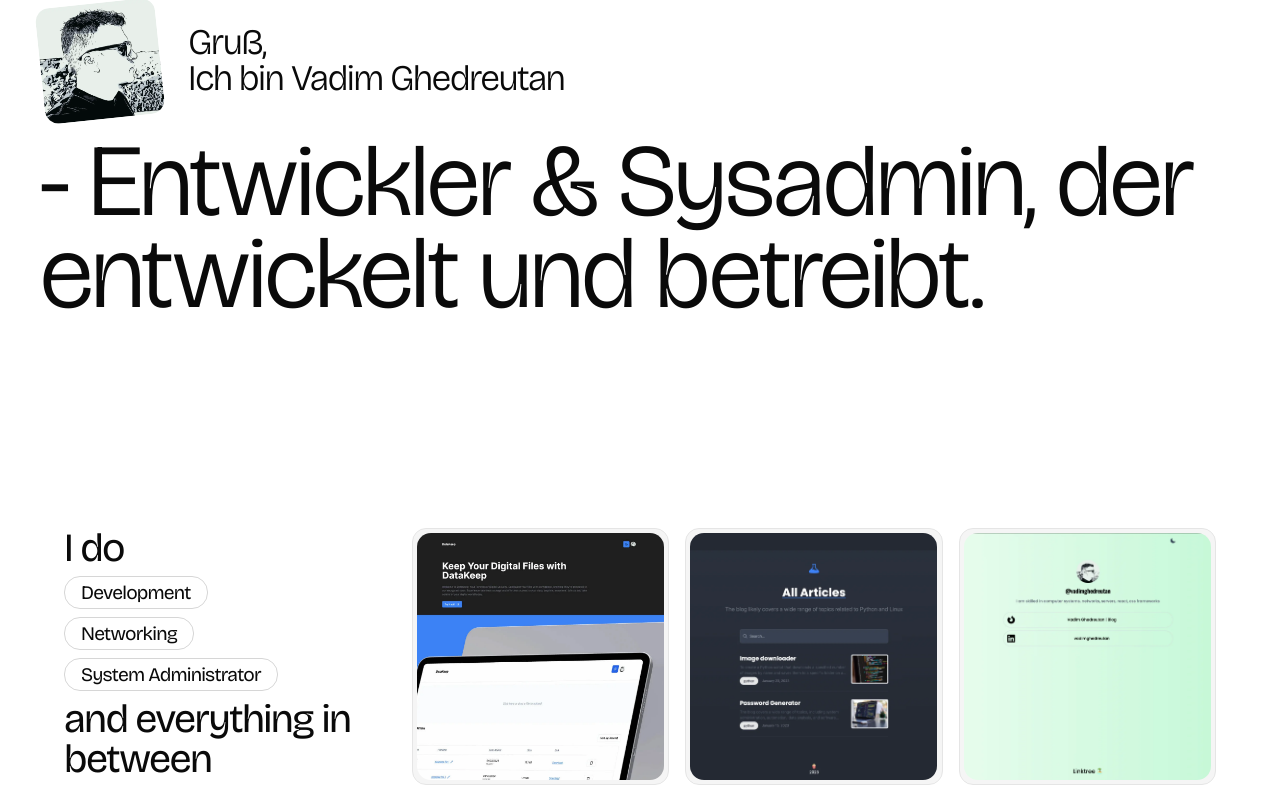
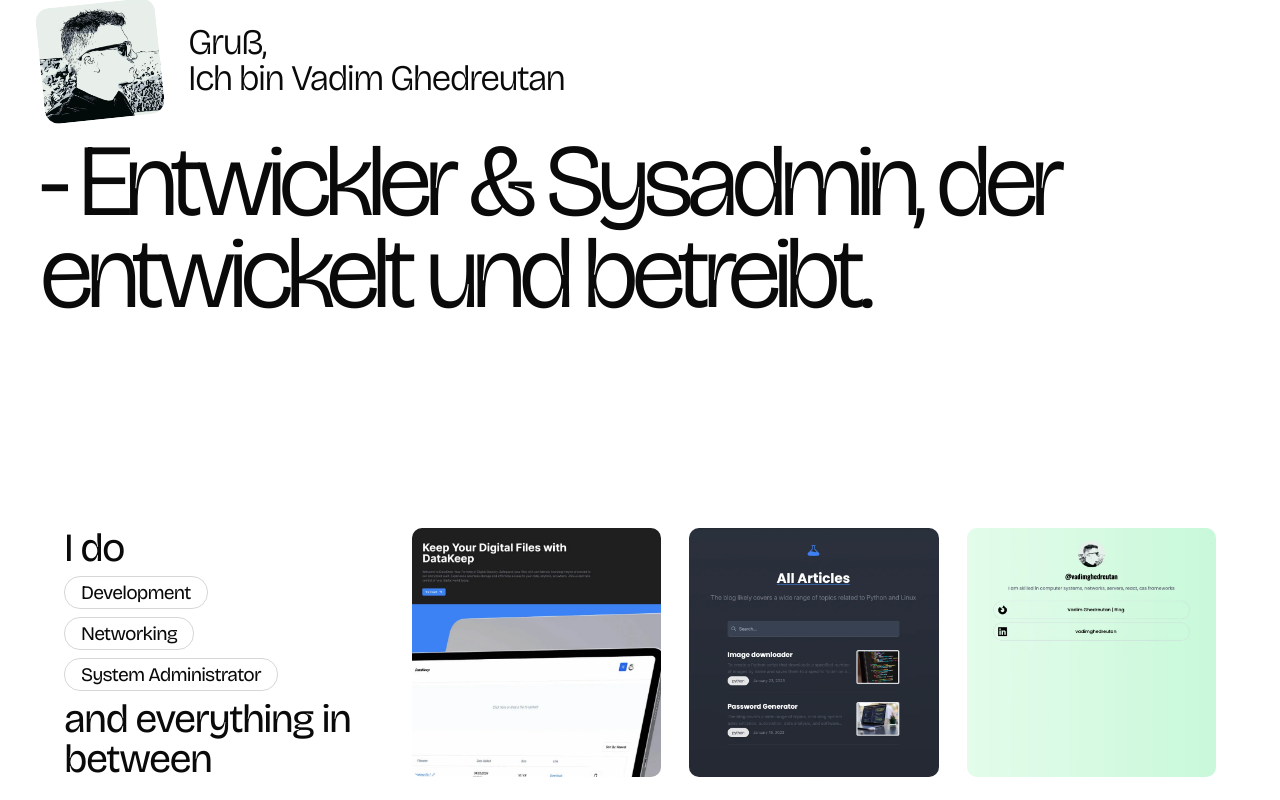
Before and after one commit to vadimghedreutan/portfolio-26, a Next.js app: page /de in a window 1280 px wide. Shown: the part 400-1200 px from the top of the page. Built offline with nearby package versions, Linux system fonts and the light colour scheme.

Commit message:
refactor: migrate to motion/react, optimize images, and enhance hover effects

```diff
--- a/app/[locale]/globals.css
+++ b/app/[locale]/globals.css
@@ -92,7 +92,7 @@
 
   /* Subtitle (large hero heading) */
   .heading-subtitle {
-    @apply text-left tracking-[-0.1rem] mt-0 mb-0 text-[8vw] font-light leading-[0.9];
+    @apply text-left tracking-[-.5vw] mt-0 mb-0 text-[8vw] font-light leading-[90%];
   }
 
   .badge {
--- a/app/components/ProjectCard.tsx
+++ b/app/components/ProjectCard.tsx
@@ -1,109 +1,41 @@
 "use client"
 
-import { useState } from "react"
-import { motion, useReducedMotion, type Variants } from "motion/react"
-import Link from "next/link"
-import Image from "next/image"
 import type { Project } from "./ProjectData"
+import { DirectionAwareHover } from "../../components/ui/direction-aware-hover"
+import { motion } from "motion/react"
+import { useInView } from "react-intersection-observer"
 
-const overlayVariants: Variants = {
-    rest: { opacity: 0, y: 8, transition: { duration: 0.2, ease: "easeOut" } },
-    hover: {
-        opacity: 1,
-        y: 0,
-        transition: { duration: 0.25, ease: "easeOut", delay: 0.05 },
-    },
-}
-
-/** NEW: card variants to nudge/scale on hover with image blur */
-const cardVariants: Variants = {
-    rest: {
-        scale: 1,
-        x: 0,
-        y: 0,
-        filter: "blur(0px)",
-        transition: { duration: 0.2, ease: "easeOut" },
-    },
-    hover: {
-        scale: 1.03,
-        x: -4,
-        y: -4,
-        filter: "blur(8px)",
-        transition: { duration: 0.25, ease: "easeOut" },
-    },
-}
-
-const ProjectCard = ({
-    link,
-    image,
-    title,
-    description,
-    publishedAt,
-}: Project) => {
-    const [isLoading, setLoading] = useState(true)
-    const prefersReduced = useReducedMotion()
+const ProjectCard = ({ link, image, title, description }: Project) => {
+    const [ref, inView] = useInView({ triggerOnce: true, threshold: 0.2 })
 
     return (
-        <div>
-            <Link
+        <motion.div
+            ref={ref}
+            initial={{ opacity: 0, y: 15 }}
+            animate={inView ? { opacity: 1, y: 0 } : {}}
+            transition={{ duration: 0.8, ease: "easeOut" }}
+        >
+            <a
                 href={link}
                 target="_blank"
                 rel="noopener noreferrer"
                 className="mx-auto flex flex-col"
                 aria-label={`View ${title} project`}
             >
-                <div className="relative aspect-square w-full overflow-hidden rounded-xl bg-neutral-100 border border-neutral-200 p-1">
-                    {/* Parent drives hover state for itself and the overlay/veil */}
-                    <motion.div
-                        className="relative h-full w-full origin-top-left will-change-transform rounded-xl"
-                        variants={cardVariants}
-                        initial="rest"
-                        animate="rest"
-                        whileHover={prefersReduced ? undefined : "hover"}
-                        whileTap={
-                            prefersReduced
-                                ? undefined
-                                : {
-                                      scale: 1.01,
-                                      x: -2,
-                                      y: -2,
-                                  }
-                        }
-                    >
-                        <Image
-                            src={image}
-                            alt={`${title} project preview image`}
-                            fill
-                            sizes="(max-width: 768px) 100vw, (max-width: 1200px) 50vw, 33vw"
-                            priority
-                            className={[
-                                "object-cover rounded-xl",
-                                isLoading ? "grayscale" : "grayscale-0",
-                            ].join(" ")}
-                            onLoad={() => setLoading(false)}
-                        />
-
-                        {/* Text overlay */}
-                        <motion.div
-                            variants={overlayVariants}
-                            className="pointer-events-none absolute inset-x-0 bottom-0 p-3 sm:p-4"
-                        >
-                            <h3 className="text-base sm:text-lg font-medium text-white mb-1 overflow-hidden text-ellipsis whitespace-nowrap">
-                                {title}
-                            </h3>
+                <div className="relative w-full flex items-center justify-center">
+                    <DirectionAwareHover imageUrl={image}>
+                        <div className="space-y-1">
+                            <h3 className="font-bold text-xl">{title}</h3>
                             {description && (
-                                <p className="text-xs sm:text-sm text-white/80 mb-1.5 overflow-hidden text-ellipsis whitespace-nowrap">
+                                <p className="font-normal text-sm text-gray-300">
                                     {description}
                                 </p>
                             )}
-                            <time className="text-[11px] sm:text-xs text-white/70">
-                                {new Date(publishedAt).toLocaleDateString()}
-                            </time>
-                        </motion.div>
-                    </motion.div>
+                        </div>
+                    </DirectionAwareHover>
                 </div>
-            </Link>
-        </div>
+            </a>
+        </motion.div>
     )
 }
 
--- a/app/components/ProjectData.tsx
+++ b/app/components/ProjectData.tsx
@@ -10,14 +10,14 @@ export const projects: Project[] = [
     {
         title: "Python Linux Blog",
         image: "/projects/blog_website.webp",
-        description: "Next.js 13, TypeScript, Tailwind CSS, Sanity v3",
+        description: "Next.js 13, Tailwind CSS",
         link: "https://python-linux-blog.vercel.app",
         publishedAt: "2023-03-10",
     },
     {
         title: "Instagram redesign",
         image: "/projects/insta_re.webp",
-        description: "Next.js, Firebase v9, NextAuth, Tailwind CSS",
+        description: "Next.js, Firebase",
         link: "https://github.com/vadimghedreutan/instagram-redesign-nextjs",
         publishedAt: "2022-01-22",
     },
@@ -38,26 +38,24 @@ export const projects: Project[] = [
     {
         title: "tofanconsult.de",
         image: "/projects/tofanconsult.webp",
-        description: "Next.js, SASS, Tailwind CSS, Prismic REST API",
+        description: "Next.js, SASS",
         link: "https://www.tofanconsult.de",
         publishedAt: "2022-11-13",
     },
     {
         title: "Linktree theme",
         image: "/projects/linktree.webp",
-        description: "Next.js 13, TypeScript, Tailwind CSS",
+        description: "Next.js 13, Tailwind CSS",
         link: "https://linktree-redesign-theme.vercel.app",
         publishedAt: "2023-02-12",
     },
     {
         title: "File Keeper App",
         image: "/projects/keepdata.webp",
-        description:
-            "Next.js 14, React, Clerk, Shadcn/ui, Firebase, Drag & Drop, CRUD, TypeScript",
+        description: "Next.js 14, Shadcn/ui",
         link: "https://github.com/vadimghedreutan/FileKeeper-app",
         publishedAt: "2024-03-18",
     },
 ]
 
-// Legacy export for backward compatibility
 export const items = projects
--- a/app/components/ProjectSection.tsx
+++ b/app/components/ProjectSection.tsx
@@ -76,7 +76,7 @@ export default function ProjectSection() {
 
                 {/* RIGHT COLUMN (grid item #2) */}
                 <div
-                    className="grid gap-4 grid-cols-2 xl:grid-cols-3 2xl:grid-cols-4 py-12"
+                    className="grid grid-cols-2 xl:grid-cols-3 2xl:grid-cols-4 gap-7 py-12"
                     aria-label="Project portfolio grid"
                 >
                     {items
--- /dev/null
+++ b/components/ui/direction-aware-hover.tsx
@@ -0,0 +1,171 @@
+"use client"
+
+import { useRef, useState } from "react"
+import Image from "next/image"
+
+import { AnimatePresence, motion } from "motion/react"
+import { cn } from "@/lib/utils"
+
+export const DirectionAwareHover = ({
+    imageUrl,
+    children,
+    childrenClassName,
+    imageClassName,
+    className,
+}: {
+    imageUrl: string
+    children: React.ReactNode | string
+    childrenClassName?: string
+    imageClassName?: string
+    className?: string
+}) => {
+    const ref = useRef<HTMLDivElement>(null)
+
+    const [direction, setDirection] = useState<
+        "top" | "bottom" | "left" | "right" | string
+    >("left")
+
+    const handleMouseEnter = (
+        event: React.MouseEvent<HTMLDivElement, MouseEvent>
+    ) => {
+        if (!ref.current) return
+
+        const direction = getDirection(event, ref.current)
+        console.log("direction", direction)
+        switch (direction) {
+            case 0:
+                setDirection("top")
+                break
+            case 1:
+                setDirection("right")
+                break
+            case 2:
+                setDirection("bottom")
+                break
+            case 3:
+                setDirection("left")
+                break
+            default:
+                setDirection("left")
+                break
+        }
+    }
+
+    const getDirection = (
+        ev: React.MouseEvent<HTMLDivElement, MouseEvent>,
+        obj: HTMLElement
+    ) => {
+        const { width: w, height: h, left, top } = obj.getBoundingClientRect()
+        const x = ev.clientX - left - (w / 2) * (w > h ? h / w : 1)
+        const y = ev.clientY - top - (h / 2) * (h > w ? w / h : 1)
+        const d = Math.round(Math.atan2(y, x) / 1.57079633 + 5) % 4
+        return d
+    }
+
+    return (
+        <motion.div
+            onMouseEnter={handleMouseEnter}
+            ref={ref}
+            className={cn(
+                "aspect-square bg-transparent rounded-lg overflow-hidden group/card relative",
+                className
+            )}
+        >
+            <AnimatePresence mode="wait">
+                <motion.div
+                    className="relative h-full w-full"
+                    initial="initial"
+                    whileHover={direction}
+                    exit="exit"
+                >
+                    <motion.div className="group-hover/card:block hidden absolute inset-0 w-full h-full bg-black/40 backdrop-blur-sm z-10 transition duration-500" />
+                    <motion.div
+                        variants={variants}
+                        className="h-full w-full relative bg-gray-50"
+                        transition={{
+                            duration: 0.2,
+                            ease: "easeOut",
+                        }}
+                    >
+                        <Image
+                            src={imageUrl}
+                            alt="image"
+                            width={1000}
+                            height={1000}
+                            className={cn(
+                                "h-full w-full object-cover scale-[1.15]",
+                                imageClassName
+                            )}
+                            priority={false}
+                        />
+                    </motion.div>
+                    <motion.div
+                        variants={textVariants}
+                        transition={{
+                            duration: 0.5,
+                            ease: "easeOut",
+                        }}
+                        className={cn(
+                            "text-white absolute bottom-4 left-3 z-40",
+                            childrenClassName
+                        )}
+                    >
+                        {children}
+                    </motion.div>
+                </motion.div>
+            </AnimatePresence>
+        </motion.div>
+    )
+}
+
+const variants = {
+    initial: {
+        x: 0,
+    },
+
+    exit: {
+        x: 0,
+        y: 0,
+    },
+    top: {
+        y: 20,
+    },
+    bottom: {
+        y: -20,
+    },
+    left: {
+        x: 20,
+    },
+    right: {
+        x: -20,
+    },
+}
+
+const textVariants = {
+    initial: {
+        y: 0,
+        x: 0,
+        opacity: 0,
+    },
+    exit: {
+        y: 0,
+        x: 0,
+        opacity: 0,
+    },
+    top: {
+        y: -20,
+        opacity: 1,
+    },
+    bottom: {
+        y: 2,
+        opacity: 1,
+    },
+    left: {
+        x: -2,
+        opacity: 1,
+    },
+    right: {
+        x: 20,
+        opacity: 1,
+    },
+}
```
